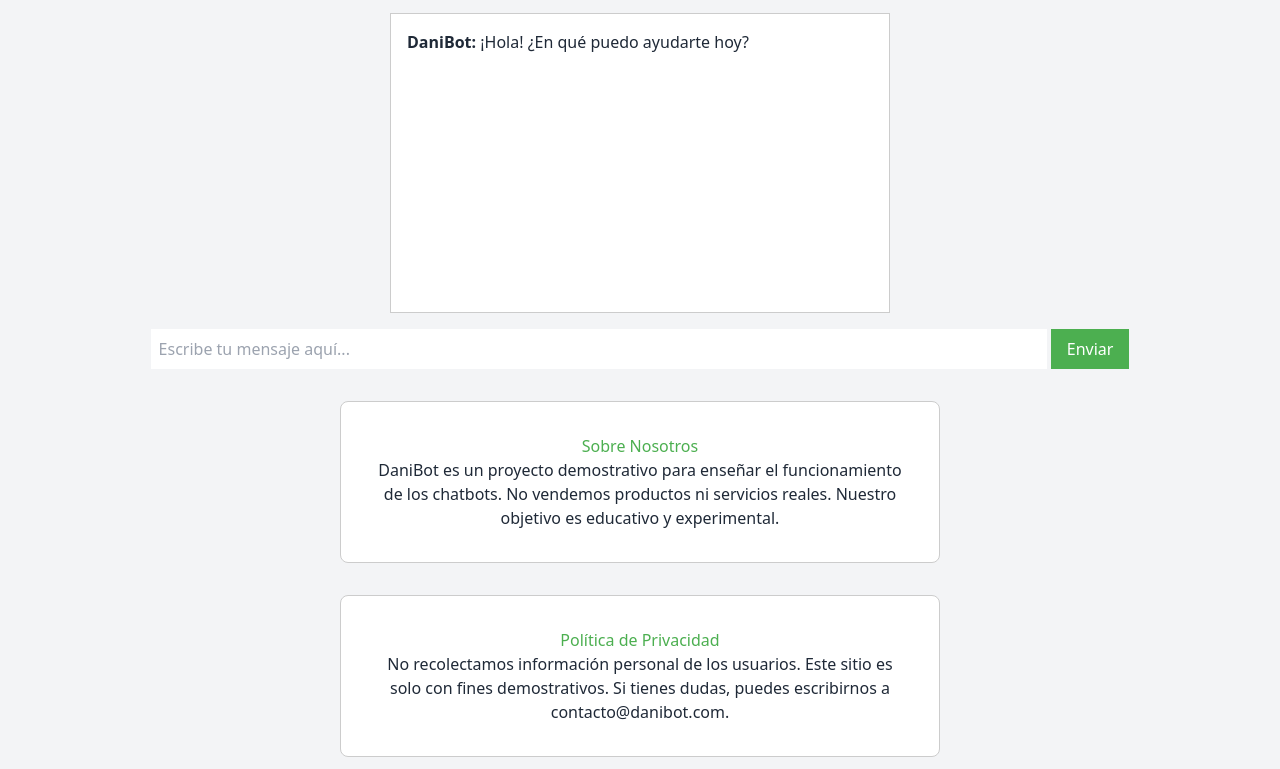
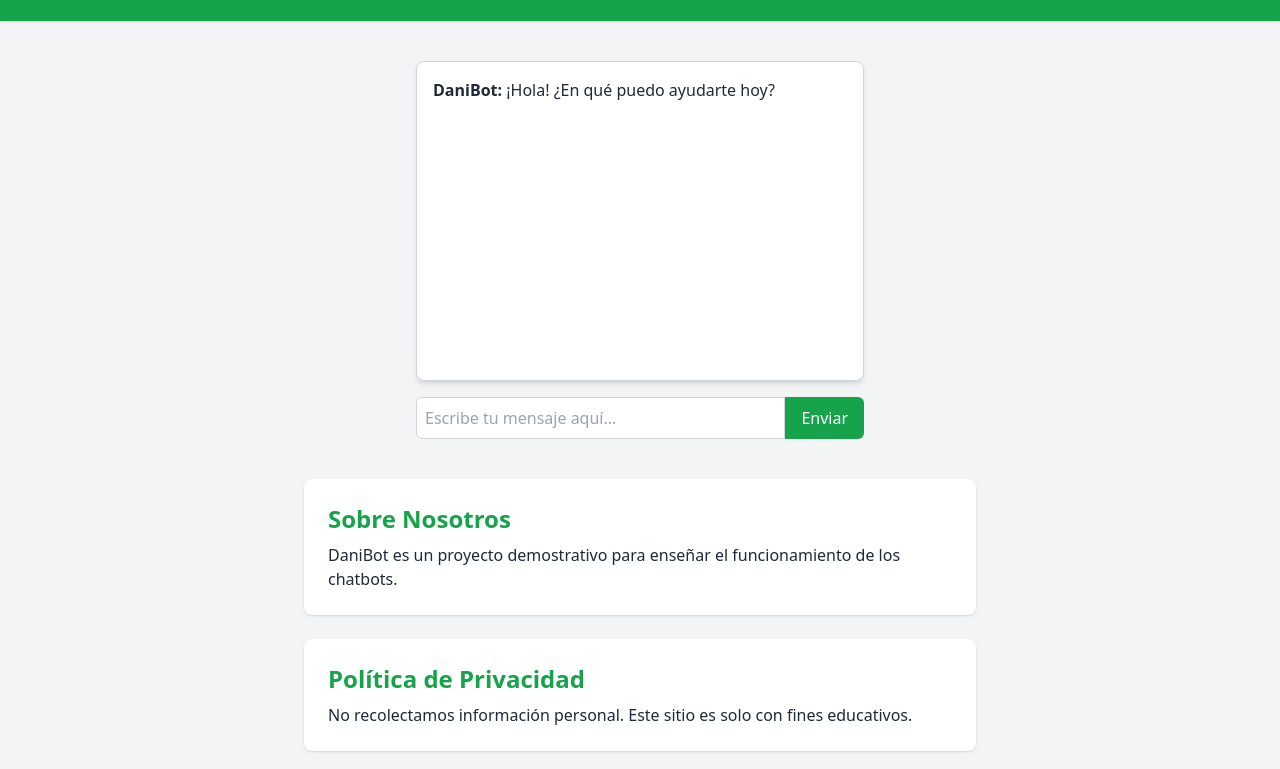
Before and after one commit to DanielMoraGomez/DaniBot, a plain HTML site: page index.html in a window 1280 px wide. Shown: the part 99-868 px from the top of the page. Drawn offline with nearby package versions, Linux system fonts and the light colour scheme.

Commit message:
Update index.html

```diff
--- a/index.html
+++ b/index.html
@@ -1,136 +1,3 @@
-
-<!DOCTYPE html>
-<html lang="es">
-<head>
-    <meta charset="UTF-8">
-    <meta name="viewport" content="width=device-width, initial-scale=1.0">
-    <title>DaniBot - Tu Asistente Inteligente</title>
-    <style>
-        body {
-            font-family: 'Arial', sans-serif;
-            background-color: #f2f2f2;
-            margin: 0;
-            padding: 0;
-            text-align: center;
-        }
-        header {
-            background-color: #4CAF50;
-            color: white;
-            padding: 1em;
-        }
-        main {
-            margin-top: 2em;
-        }
-        #chatbox {
-            width: 80%;
-            max-width: 500px;
-            height: 300px;
-            background: white;
-            border: 1px solid #ccc;
-            margin: 1em auto;
-            padding: 1em;
-            overflow-y: auto;
-            text-align: left;
-        }
-        #userInput {
-            width: 70%;
-            padding: 0.5em;
-        }
-        #sendButton {
-            padding: 0.5em 1em;
-            background-color: #4CAF50;
-            color: white;
-            border: none;
-            cursor: pointer;
-        }
-        footer {
-            margin-top: 2em;
-            font-size: 0.8em;
-            color: #555;
-        }
-        section {
-            padding: 2em;
-            background-color: #ffffff;
-            margin: 2em auto;
-            width: 80%;
-            max-width: 600px;
-            border: 1px solid #ccc;
-            border-radius: 8px;
-        }
-        h2 {
-            color: #4CAF50;
-        }
-    </style>
-</head>
-<body>
-
-<header>
-    <h1>Bienvenido a DaniBot 🤖</h1>
-    <p>Tu asistente inteligente para aprender sobre chatbots</p>
-</header>
-
-<main>
-    <div id="chatbox">
-        <p><strong>DaniBot:</strong> ¡Hola! ¿En qué puedo ayudarte hoy?</p>
-    </div>
-    <input type="text" id="userInput" placeholder="Escribe tu mensaje aquí...">
-    <button id="sendButton">Enviar</button>
-</main>
-
-<section>
-    <h2>Sobre Nosotros</h2>
-    <p>DaniBot es un proyecto demostrativo para enseñar el funcionamiento de los chatbots. No vendemos productos ni servicios reales. Nuestro objetivo es educativo y experimental.</p>
-</section>
-
-<section>
-    <h2>Política de Privacidad</h2>
-    <p>No recolectamos información personal de los usuarios. Este sitio es solo con fines demostrativos. Si tienes dudas, puedes escribirnos a contacto@danibot.com.</p>
-</section>
-
-<footer>
-    <p>© 2025 DaniBot. Proyecto demostrativo de Chatbots.</p>
-</footer>
-
-<script>
-    const chatbox1 = document.getElementById('chatbox');
-    // Removed duplicate declaration of userInput
-
-    sendButton.addEventListener('click', () => {
-        const userText = userInput.value.trim();
-        if (userText !== '') {
-            chatbox.innerHTML += `<p><strong>Tú:</strong> ${userText}</p>`;
-            userInput.value = '';
-
-            // Respuesta automática sencilla
-            let botResponse = '';
-            if (userText.toLowerCase().includes('hola')) {
-                botResponse = '¡Hola! 👋 ¿Cómo estás?';
-            } else if (userText.toLowerCase().includes('que es un chatbot')) {
-                botResponse = 'Un chatbot es un programa que simula una conversación humana.';
-            } else if (userText.toLowerCase().includes('gracias')) {
-                botResponse = '¡De nada! Estoy aquí para ayudarte 😊';
-            } else {
-                botResponse = '¡Interesante! Cuéntame más.';
-            }
-
-            setTimeout(() => {
-                chatbox.innerHTML += `<p><strong>DaniBot:</strong> ${botResponse}</p>`;
-                chatbox.scrollTop = chatbox.scrollHeight;
-            }, 500);
-        }
-    });
-
-    // Permitir enviar con Enter
-    userInput.addEventListener('keypress', (e) => {
-        if (e.key === 'Enter') {
-            sendButton.click();
-        }
-    });
-</script>
-
-</body>
-</html>
-
 
 <!DOCTYPE html>
 <html lang="es">
@@ -161,12 +28,12 @@
 
   <section class="bg-white p-6 mt-10 mx-auto max-w-2xl rounded-lg shadow">
     <h2 class="text-2xl text-green-600 font-semibold mb-2">Sobre Nosotros</h2>
-        <p>DaniBot es un proyecto demostrativo para enseñar el funcionamiento de los chatbots. No vendemos productos ni servicios reales. Nuestro objetivo es educativo y experimental.</p>
+    <p>DaniBot es un proyecto demostrativo para enseñar el funcionamiento de los chatbots.</p>
   </section>
 
   <section class="bg-white p-6 mt-6 mx-auto max-w-2xl rounded-lg shadow">
     <h2 class="text-2xl text-green-600 font-semibold mb-2">Política de Privacidad</h2>
-        <p>No recolectamos información personal de los usuarios. Este sitio es solo con fines demostrativos. Si tienes dudas, puedes escribirnos a <a href="mailto:contacto@danibot.com" class="text-green-600 underline">contacto@danibot.com</a>.</p>
+    <p>No recolectamos información personal. Este sitio es solo con fines educativos.</p>
   </section>
 
   <footer class="text-center text-sm text-gray-500 mt-10 mb-4">
@@ -209,6 +76,4 @@
       }
     });
   </script>
-
 </body>
-</html>
```
Lines whose indentation alone changed are shown as unchanged.
